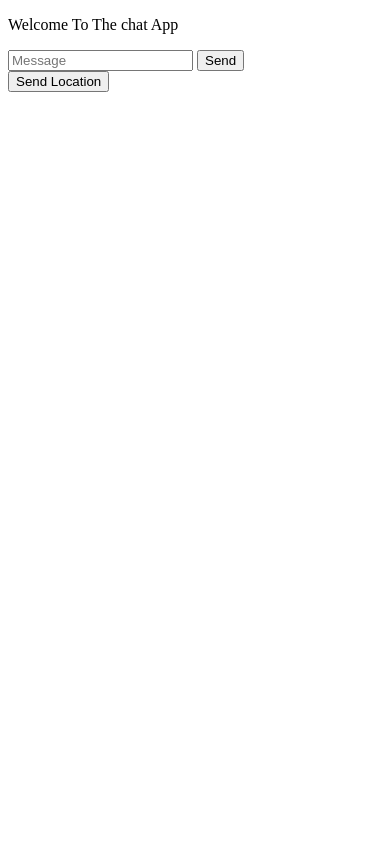
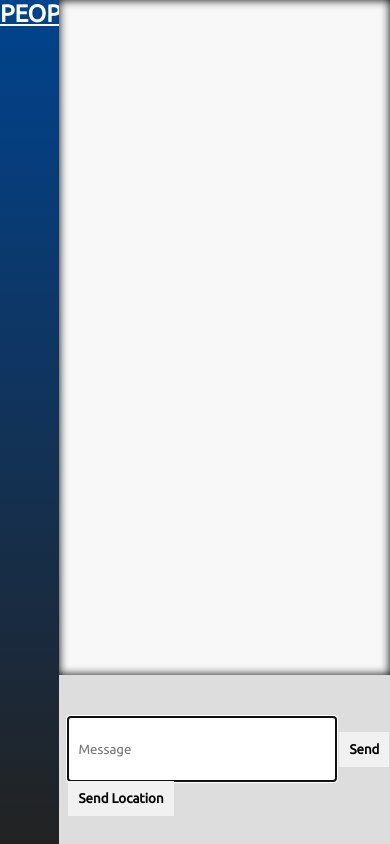
Before and after one commit to Martin-Pozniak/node-chat-app, a website: page public/index.html in a window 390 px wide. Drawn offline with nearby package versions, Linux system fonts and the light colour scheme; no server answers.

Commit message:
styling first draft is complete, not mobile friendly, working chat and geolocation with auto erasing messages

```diff
--- /dev/null
+++ b/playground/time.js
@@ -0,0 +1,4 @@
+//Jan 1st 1970 00:00:00 am
+var date = new Date();
+var months = ['Jan, Feb'];
+console.log(date.getMonth);
--- /dev/null
+++ b/public/css/styles.css
@@ -0,0 +1,79 @@
+html,body{
+    height:100%;
+    background:red;
+}
+*
+{
+    margin:0;
+    padding:0;
+    font-family: 'Ubuntu', sans-serif;
+}
+h1,h2,h3{
+    text-align: center;
+}
+button{
+    padding:10px;
+    background:rgb(241, 241, 241);
+    font-weight:bold;
+    border:none;
+}
+input{
+    width:80%;
+    height:50%;
+    border:none;
+    padding-left:10px;
+}
+
+.white {
+    color:white;
+}
+.bold {
+    font-weight:bold;
+}
+.underlined
+{
+    text-decoration: underline;
+}
+.left-bar
+{
+    height: 100%; /* Full-height: remove this if you want "auto" height */
+    width: 15%; /* Set the width of the sidebar */
+    position: absolute; /* Fixed Sidebar (stay in place on scroll) */
+    z-index: 1; /* Stay on top */
+    top: 0; /* Stay at the top */
+    left: 0;
+    margin-left:0;
+    background: linear-gradient(rgb(0, 67, 143),rgb(34, 34, 34)); /* Black */
+    overflow-x: hidden; /* Disable horizontal scroll */
+    float:left;
+}
+#chat-main
+{
+    margin-left:15%;
+    width:85%;
+    height:100%;
+}
+#messages-container{
+    background:rgb(248, 248, 248);
+    height:80%;
+    box-shadow: inset 0px 0 10px  black;
+}
+#messages
+{
+    margin-left:3%;
+    padding-top:1%;
+}
+#message-form-container
+{
+    height:20%;
+    background:rgb(221, 221, 221);
+}
+#message-form
+{
+    position:relative;
+    height:75%;
+    width:97%;
+    display:inline-block;
+    top:25%;
+    left:3%;
+}
--- a/public/index.html
+++ b/public/index.html
@@ -2,19 +2,29 @@
 <html>
     <head>
         <meta charset="utf-8">
+        <link rel="stylesheet" href="./css/styles.css"/>
+        <link href="https://fonts.googleapis.com/css?family=Open+Sans|Ubuntu" rel="stylesheet">
     </head>
     <body>
-        <p>Welcome To The chat App</p>
+        <div id='people-container' class='left-bar'>
+            <h2 class='white bold underlined'>PEOPLE</h2>
+            <div id="Users"></div>
+        </div>
+        <div id="chat-main">
             <div id="messages-container">
                 <ol id="messages">
 
                 </ol>
             </div>
+            <div id="message-form-container">
                 <form id="message-form">
-            <input name="message" type="text" placeholder="Message"/>
+                    <input name="message" type="text" placeholder="Message" autofocus autocomplete="off"/>
                     <button>Send</button>
+                    <button id="send-location" type = "button">Send Location</button>
                 </form>
-        <button id="send-location">Send Location</button>
+            </div>
+        </div>
+
         <script src="/socket.io/socket.io.js"></script>
         <script src="/js/libs/jquery-3.2.1.min.js"></script>
         <script src="/js/index.js"></script>
--- a/public/js/index.js
+++ b/public/js/index.js
@@ -55,11 +55,14 @@ socket.on('newLocationMessage', function(message) {
 *****************************************/
 $('#message-form').on('submit', function(e) {
     e.preventDefault();
+
+    var messageTextbox = $('[name=message]');
     socket.emit('createMessage', {
         from: 'User',
-        text: $('[name=message]').val()
+        text: messageTextbox.val()
     }, function() {
-
+        //inside of acknowledgement, we clear the val after success
+        messageTextbox.val('');
     });
 });
 
@@ -68,13 +71,19 @@ $('#message-form').on('submit', function(e) {
 *****************************************/
 var locButton = $('#send-location');
 locButton.on('click', function() {
+
+    locButton.attr('disabled','disabled');
+
     if (!navigator.geolocation) return alert("No Geolocation Available!");
+
     navigator.geolocation.getCurrentPosition( function(position) {
+        locButton.removeAttr('disabled');
         socket.emit('createLocationMessage', {
             latitude: position.coords.latitude,
             longitude: position.coords.longitude
         });
     }, function() {
         alert("Unable To Fetch Location.");
+        locButton.removeAttr('disabled');
     });
 });
```
Lines whose indentation alone changed are shown as unchanged.
